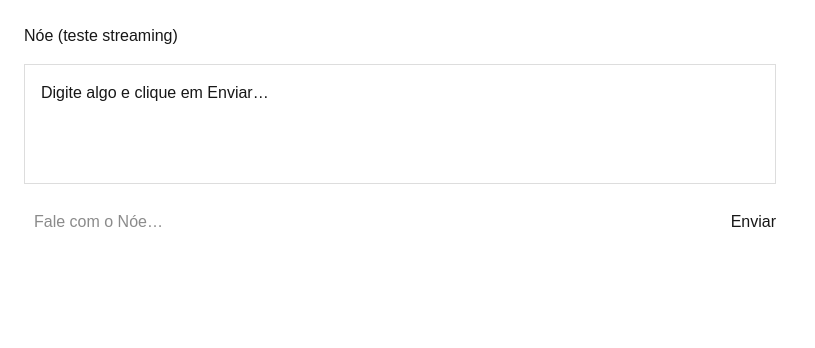
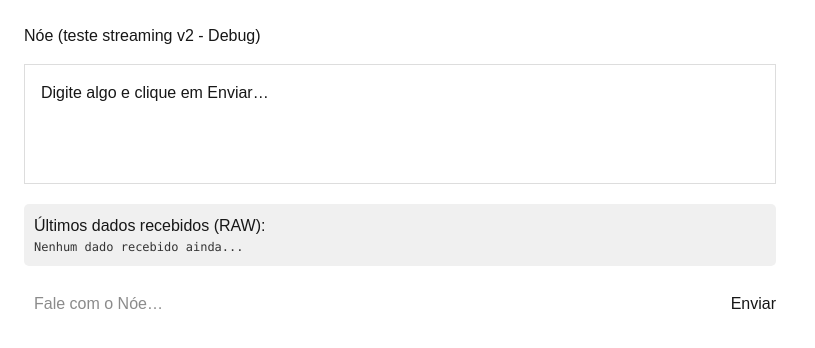
Before and after one commit to Lucasa24/noe-frontend, a Next.js app: page / in a window 1280 px wide. Shown: the top 348 px of the page, without its empty margins (0-815 px from the left). Built offline with nearby package versions, Linux system fonts and the light colour scheme.

Commit message:
Update page.tsx

```diff
--- a/app/page.tsx
+++ b/app/page.tsx
@@ -6,11 +6,14 @@
    const [input, setInput] = useState("");
    const [out, setOut] = useState("");
    const [loading, setLoading] = useState(false);
+   const [debugInfo, setDebugInfo] = useState("");
 
    async function send() {
      setLoading(true);
      setOut("");
+     setDebugInfo("");
 
+     try {
        const res = await fetch("/api/noe/stream", {
          method: "POST",
          headers: { "Content-Type": "application/json" },
@@ -32,7 +35,11 @@
          const { value, done } = await reader.read();
          if (done) break;
 
-       buf += decoder.decode(value, { stream: true });
+         const chunk = decoder.decode(value, { stream: true });
+         buf += chunk;
+
+         // Debug: mostrar o que está chegando cru
+         setDebugInfo((prev) => (prev + chunk).slice(-1000));
 
          // Eventos SSE são separados por "\n\n"
          const parts = buf.split("\n\n");
@@ -60,19 +67,23 @@
            try {
              const token = JSON.parse(payload) as string;
              setOut((prev) => prev + token);
-         } catch {
-           // Se vier lixo, ignora em vez de quebrar a UI
+           } catch (err: any) {
+             console.error("CRASH EVITADO:", payload, err);
+             setOut((prev) => prev + `\n[ERRO PARSE: "${payload}"]\n`);
              continue;
            }
          }
        }
-
+     } catch (err: any) {
+       setOut((prev) => prev + `\n[ERRO GERAL: ${err.message}]\n`);
+     } finally {
        setLoading(false);
+     }
    }
 
    return (
      <main style={{ padding: 24, fontFamily: "sans-serif", maxWidth: 800 }}>
-       <h1>Nóe (teste streaming)</h1>
+       <h1>Nóe (teste streaming v2 - Debug)</h1>
 
        <div
          style={{
@@ -84,6 +95,14 @@
          }}
        >
          {out || "Digite algo e clique em Enviar…"}
+       </div>
+
+       {/* Área de Debug */}
+       <div style={{ marginTop: 20, background: "#f0f0f0", padding: 10, borderRadius: 5 }}>
+         <h3>Últimos dados recebidos (RAW):</h3>
+         <pre style={{ whiteSpace: "pre-wrap", fontSize: 12, color: "#333" }}>
+           {debugInfo || "Nenhum dado recebido ainda..."}
+         </pre>
        </div>
 
        <div style={{ marginTop: 16, display: "flex", gap: 8 }}>
```
Lines whose indentation alone changed are shown as unchanged.
